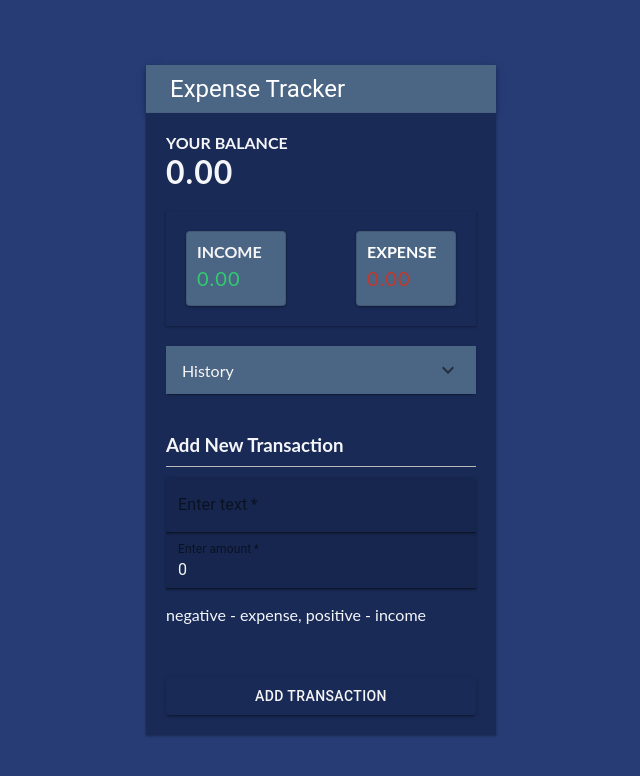
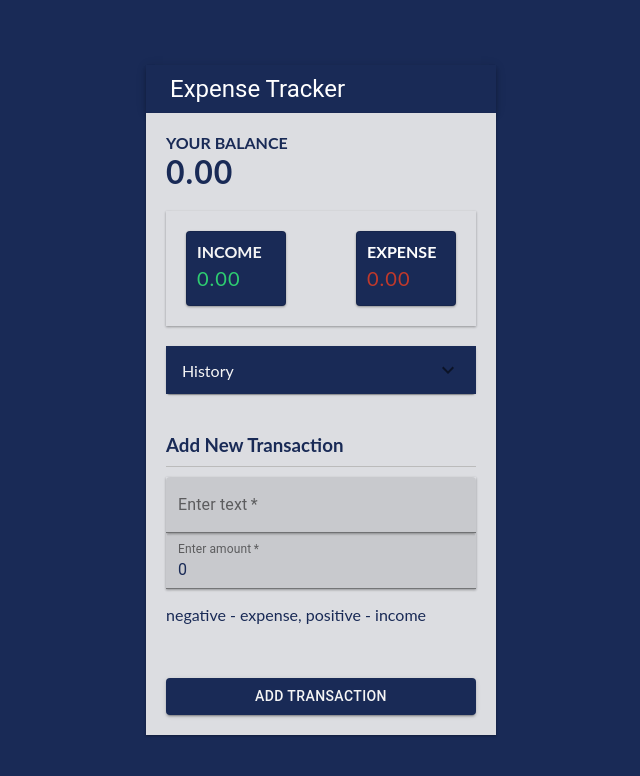
Before and after one commit to alyaxi/ExpenseTracker-ts-pwa, a React (Create React App) app: page / in a window 1280 px wide. Shown: the top 776 px of the page, without its empty margins (319-959 px from the left). Built offline with nearby package versions, Linux system fonts and the light colour scheme.

Commit message:
UI-Updated

```diff
--- a/public/firebase-messaging-sw.js
+++ b/public/firebase-messaging-sw.js
@@ -1,5 +1,6 @@
 importScripts('https://www.gstatic.com/firebasejs/8.1.1/firebase-app.js');
 importScripts('https://www.gstatic.com/firebasejs/8.1.1/firebase-messaging.js');
+
 
 const firebaseConfig = {
     apiKey: "AIzaSyCUCMv6x5yP03TjfYIjgKpiYWOvOTI2dz8",
--- a/src/App.css
+++ b/src/App.css
@@ -10,8 +10,8 @@
 
 .container{
 
-  background:#192a56;
-  color: #f5f6fa;
+  background:#dcdde1;
+  color: #192a56;
   /* margin: 30px auto; */
   padding: 20px;
   /* width: 350px; */
@@ -21,7 +21,7 @@
   min-height: 590px;
 }
 body {
-  background:#273c75;
+  background:#192a56;
   display: flex;
   flex-direction: column;
   align-items: center;
@@ -76,7 +76,7 @@ h4 {
   text-transform: uppercase;
 }
 .paper1{
-  background:#4b6584 !important;
+  background:#192a56 !important;
   min-width:100px;
   min-height:70px;
   padding:10px;
@@ -84,7 +84,7 @@ h4 {
   box-shadow: var(--box-shadow) !important;
 }
 .paper2{
-  background:#4b6584 !important;
+  background:#192a56 !important;
   min-width:100px;
   min-height:70px;
   padding:10px;
@@ -93,20 +93,20 @@ h4 {
 
 }
 #tex-field{
-  color: whitesmoke;
+  color: #192a56;
   /* background:#273c75; */
 }
 .form-label-text{
   /* background:#4b6584 !important; */
-  color: #dedede !important;
+  color:#192a56 !important;
   box-shadow: var(--box-shadow);
 }
 #panel1a-header{
-  background:#4b6584;
+  background:#192a56;
   color: whitesmoke;
 }
 .header{
-  background:#4b6584 !important;
+  background:#192a56 !important;
   width:100%
 }
 .btn{
@@ -137,5 +137,11 @@ h4 {
 
 .list-icon{
   /* left: -40px; */
-  background:#4b6584 !important;
+  background: #192a56 !important;
 }
+
+.delete-btn:hover{
+
+  background: #192a56 !important;
+  color:whitesmoke
+}
```
